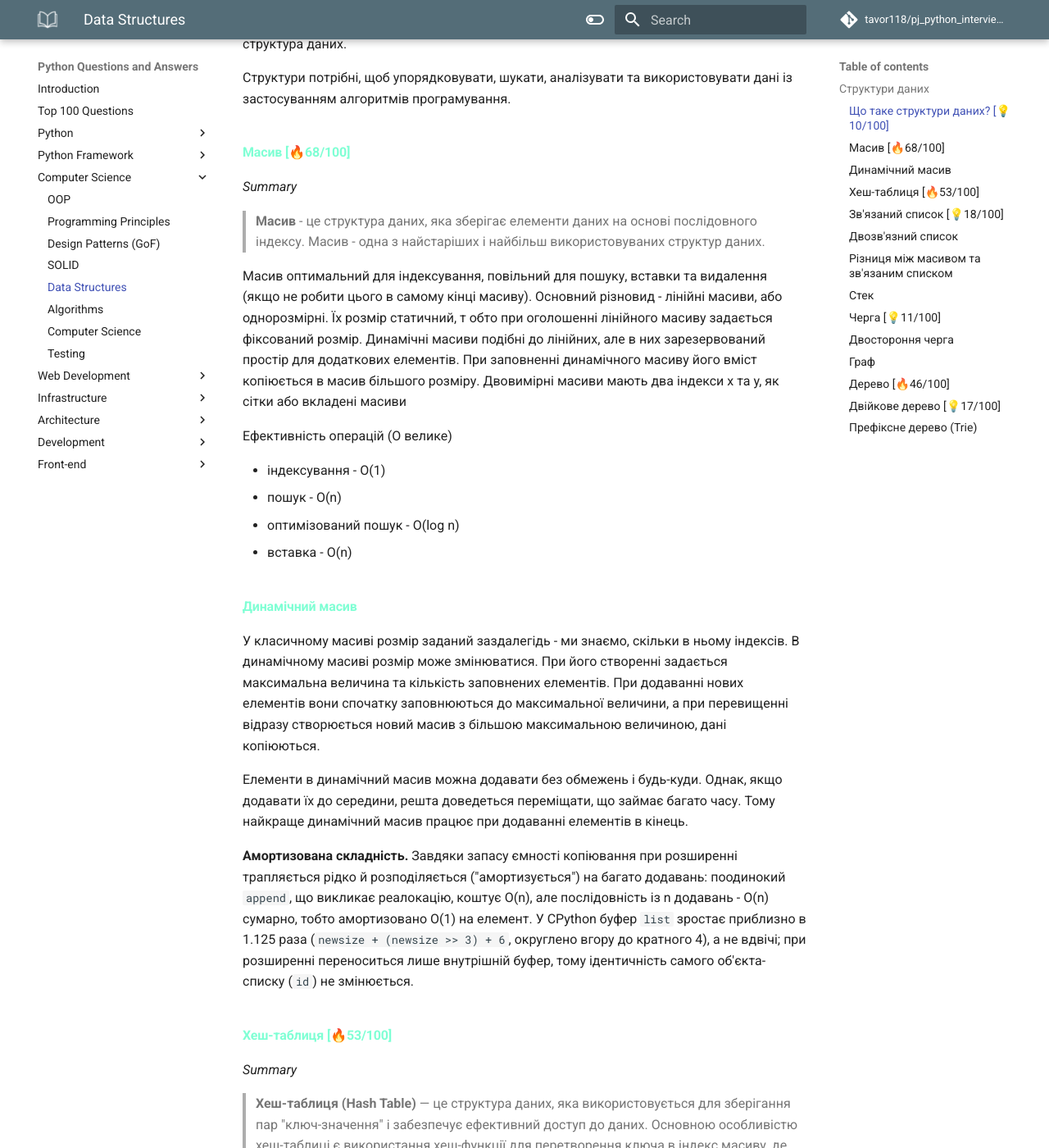
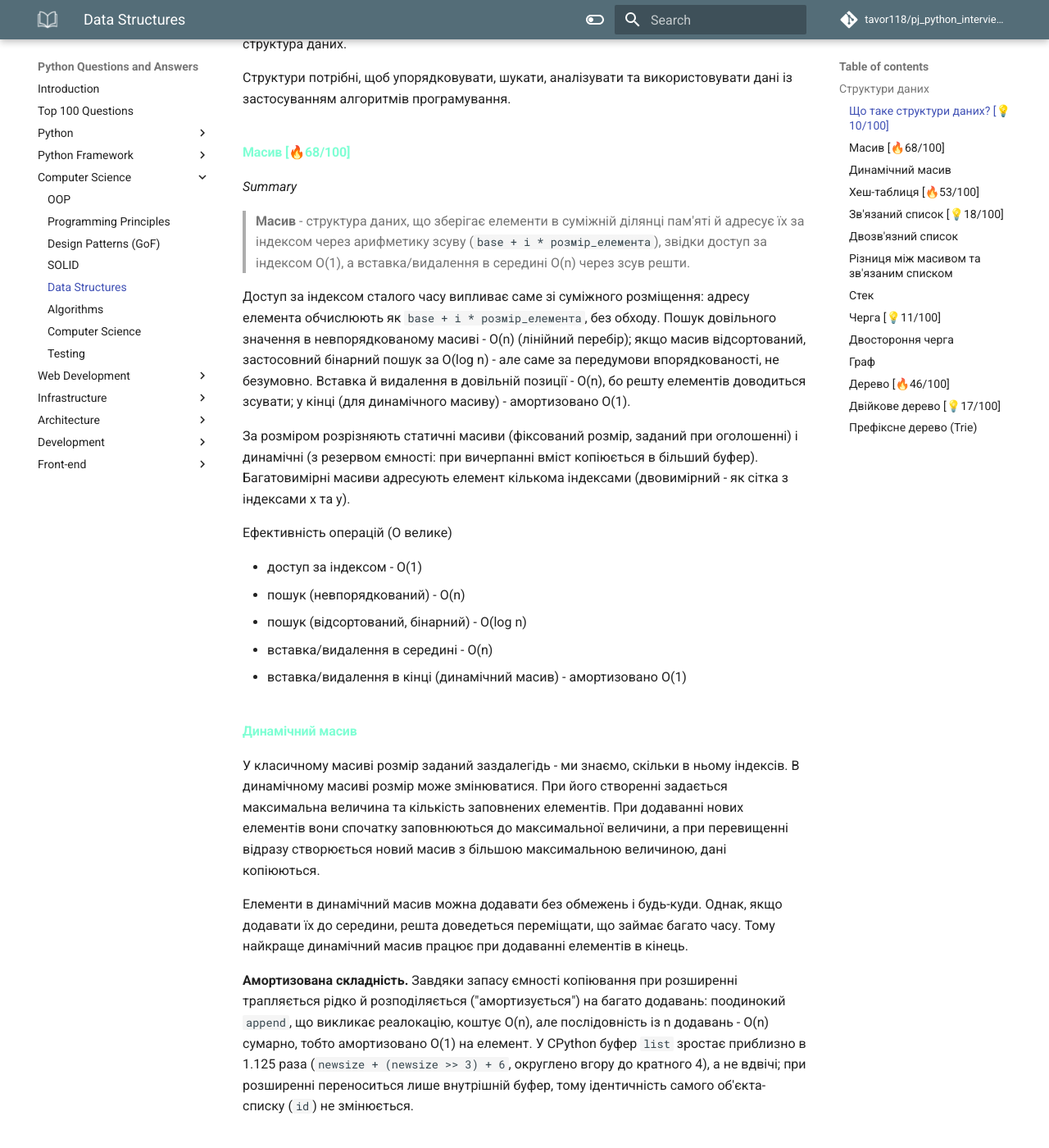
Before and after one commit to tavor118/pj_python_interview_questions_and_answers, an MkDocs documentation site: the page built from docs/computer_science/data_structures.md, in a window 1280 px wide and 1400 px high, scrolled down 807 px. Shown: the whole window at 82% size. Built offline with MkDocs 1.6.1 and Material for MkDocs 9.7.7, drawn with Linux system fonts in a browser that asks for light colours; comment, search, counter and statistics services are not loaded.

Commit message:
Increase accuracy

```diff
--- a/docs/computer_science/data_structures.md
+++ b/docs/computer_science/data_structures.md
@@ -33,23 +33,30 @@
 ### Масив [🔥68/100]
 
 *Summary*
-> **Масив** - це структура даних, яка зберігає елементи даних на основі послідовного індексу.
-> Масив - одна з найстаріших і найбільш використовуваних структур даних.
+> **Масив** - структура даних, що зберігає елементи в суміжній ділянці пам'яті й
+> адресує їх за індексом через арифметику зсуву (`base + i * розмір_елемента`),
+> звідки доступ за індексом O(1), а вставка/видалення в середині O(n) через зсув решти.
 
-Масив оптимальний для індексування, повільний для пошуку, вставки та видалення
-(якщо не робити цього в самому кінці масиву).
-Основний різновид - лінійні масиви, або однорозмірні. Їх розмір статичний, т
-обто при оголошенні лінійного масиву задається фіксований розмір.
-Динамічні масиви подібні до лінійних, але в них зарезервований простір для додаткових
-елементів. При заповненні динамічного масиву його вміст копіюється в масив більшого розміру.
-Двовимірні масиви мають два індекси x та y, як сітки або вкладені масиви
+Доступ за індексом сталого часу випливає саме зі суміжного розміщення: адресу
+елемента обчислюють як `base + i * розмір_елемента`, без обходу. Пошук довільного
+значення в невпорядкованому масиві - O(n) (лінійний перебір); якщо масив
+відсортований, застосовний бінарний пошук за O(log n) - але саме за передумови
+впорядкованості, не безумовно. Вставка й видалення в довільній позиції - O(n),
+бо решту елементів доводиться зсувати; у кінці (для динамічного масиву) -
+амортизовано O(1).
+
+За розміром розрізняють статичні масиви (фіксований розмір, заданий при
+оголошенні) і динамічні (з резервом ємності: при вичерпанні вміст копіюється в
+більший буфер). Багатовимірні масиви адресують елемент кількома індексами
+(двовимірний - як сітка з індексами x та y).
 
 Ефективність операцій (О велике)
 
-- індексування - O(1)
-- пошук - O(n)
-- оптимізований пошук - O(log n)
-- вставка - O(n)
+- доступ за індексом - O(1)
+- пошук (невпорядкований) - O(n)
+- пошук (відсортований, бінарний) - O(log n)
+- вставка/видалення в середині - O(n)
+- вставка/видалення в кінці (динамічний масив) - амортизовано O(1)
 
 
 
```
Also changed, not shown: docs/python_framework/fast_api.md (+1 -1 lines).
